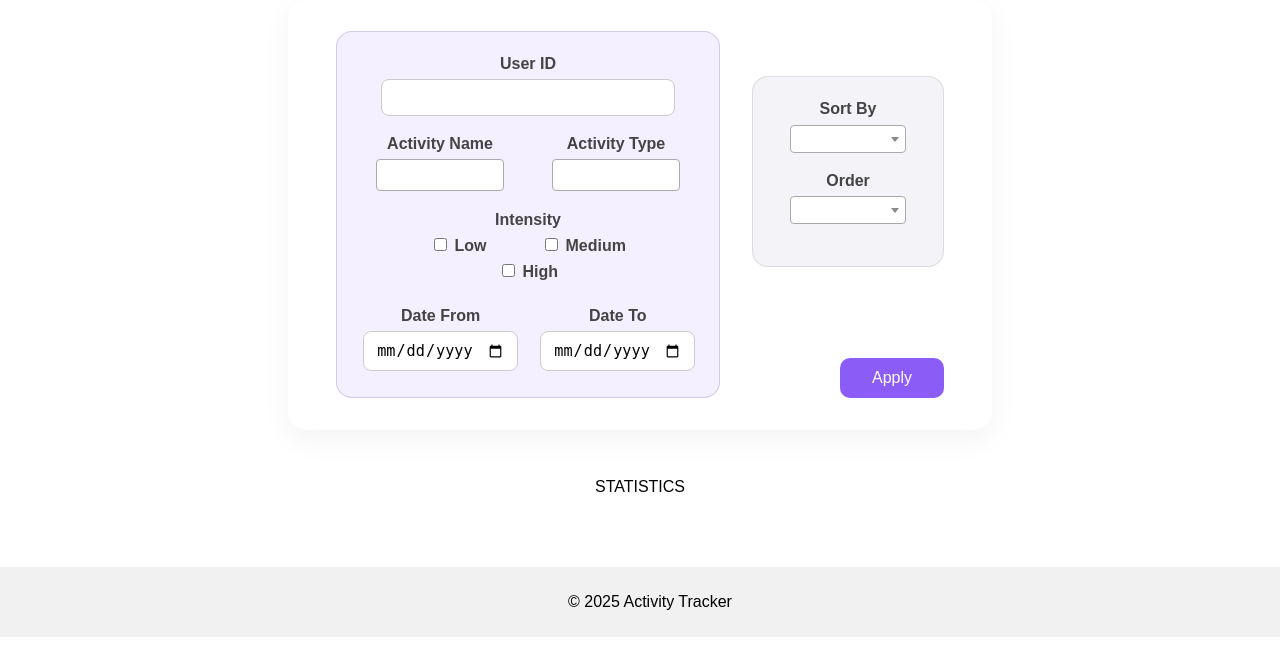
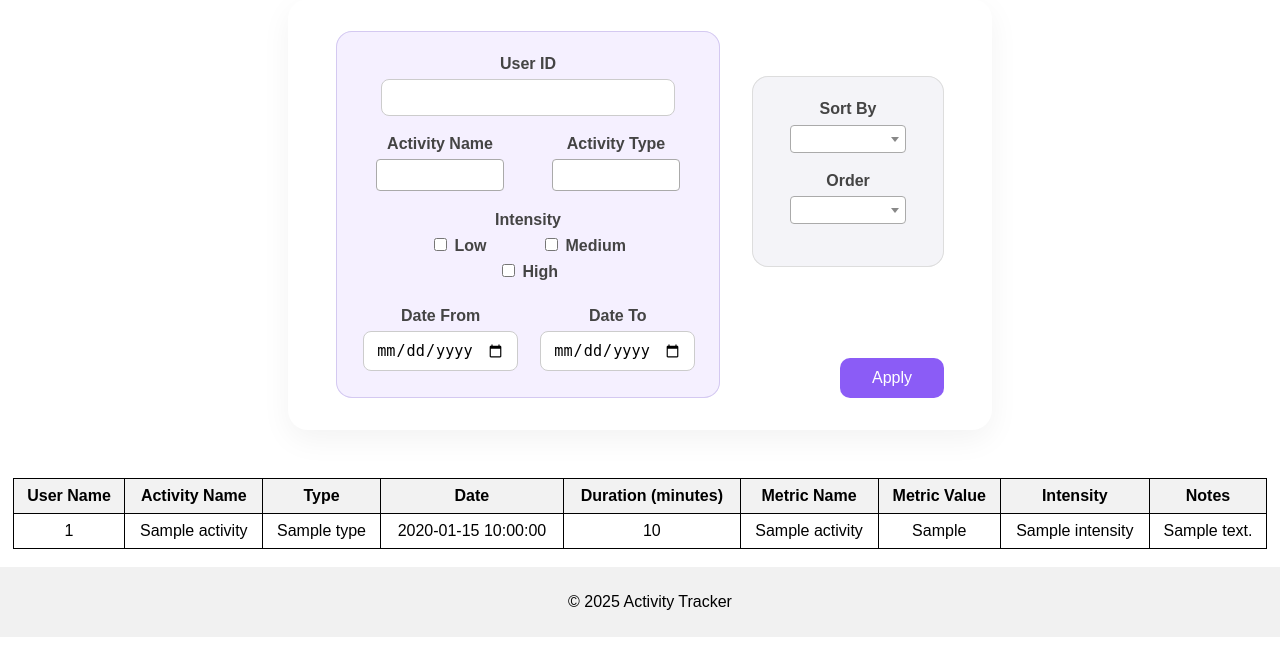
Before and after one commit to tbrania1202/Web-Application-For-Activity-Tracking, a Flask app: template app/templates/statistics.html in a window 1280 px wide. Shown: the part 163-812 px from the top of the page. Run offline with Flask 3, Linux system fonts and the light colour scheme; the template is opened without the code that fills it: most values are stand-ins (such as "Sample title", 1, 10 or a date in 2020); some libraries are stand-ins or nearby versions.

Commit message:
Reorganization of filter and sort wrapper code for statistical module

```diff
--- a/app/templates/filter_sort_wrapper.html
+++ b/app/templates/filter_sort_wrapper.html
@@ -4,7 +4,7 @@
 <div class="form-container-wrapper">
 
     <div class="filter-sort-button-container">
-        <form method="POST" action="{{ url_for('search_activity.search_activity_page') }}">
+        <form method="POST" action="{{ form_action }}">
             <div class="filter-container">
                 <div class="filter-section">
                     <div class="form-group-wrapper">
--- a/app/templates/statistics.html
+++ b/app/templates/statistics.html
@@ -4,6 +4,35 @@
 
 {% block filter_sort_wrapper_content %}
 
-STATISTICS
+    <table>
+        <thead>
+            <tr>
+                <th>User Name</th>
+                <th>Activity Name</th>
+                <th>Type</th>
+                <th>Date</th>
+                <th>Duration (minutes)</th>
+                <th>Metric Name</th>
+                <th>Metric Value</th>
+                <th>Intensity</th>
+                <th>Notes</th>
+            </tr>
+        </thead>
+        <tbody>
+            {% for activity in activities %}
+                <tr>
+                    <td>{{ activity.user_id }}</td>
+                    <td>{{ activity.name }}</td>
+                    <td>{{ activity.type }}</td>
+                    <td>{{ activity.date }}</td>
+                    <td>{{ activity.duration }}</td>
+                    <td>{{ activity.metric_name }}</td>
+                    <td>{{ activity.metric_value }}</td>
+                    <td>{{ activity.intensity }}</td>
+                    <td>{{ activity.notes }}</td>
+                </tr>
+            {% endfor %}
+        </tbody>
+    </table>
 
 {% endblock %}
```
Also changed, not shown: app/blueprints/search_activity.py (+4 -35 lines), app/blueprints/statistics.py (+12 -2 lines), app/filter_sort_wrapper.py (added, +42 -0 lines).
